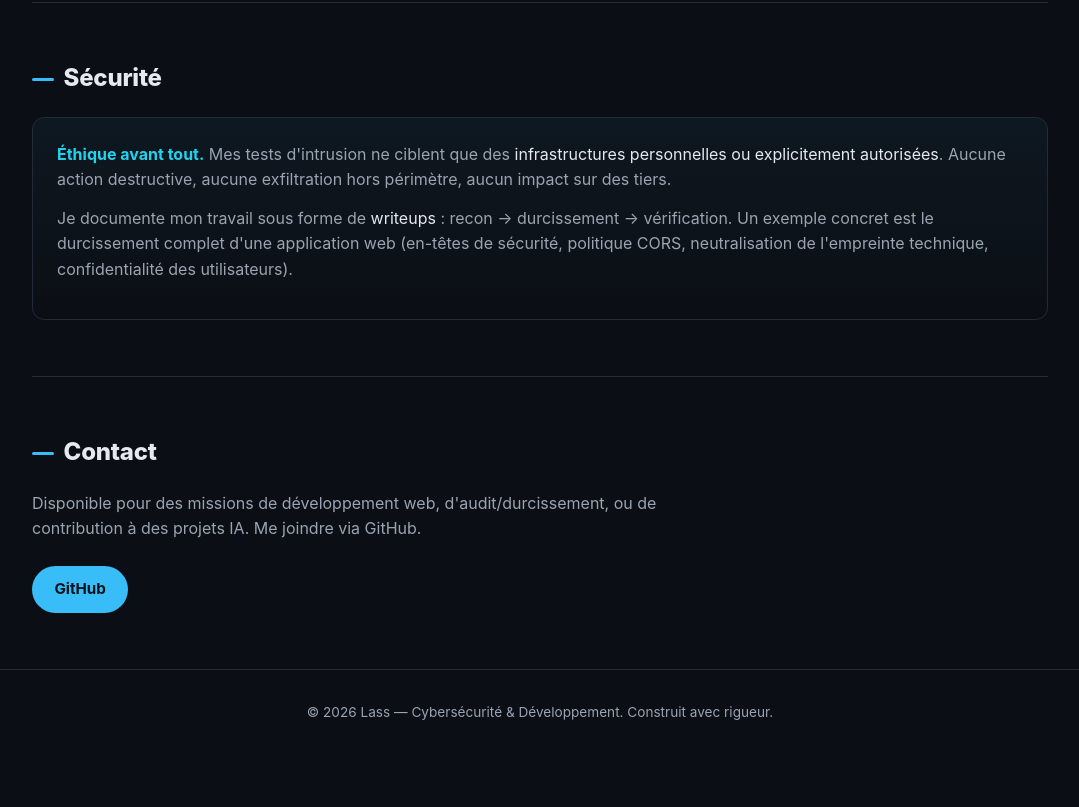
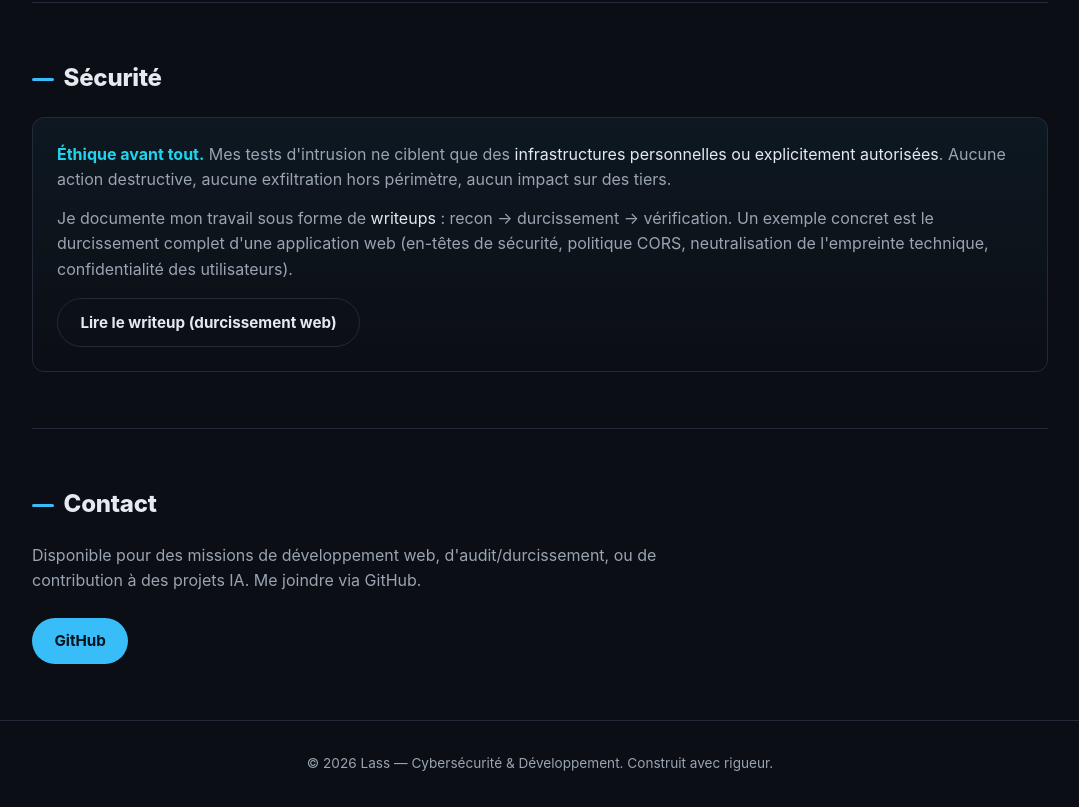
Before and after one commit to fantome2025/fantome2025.github.io, a plain HTML site: page index.html in a window 1280 px wide. Shown: the part 2139-2946 px from the top of the page, without its empty margins (100-1179 px from the left). Before the commit the page ends 2894 px from the top, so only its background shows below. Drawn offline with Linux system fonts and the light colour scheme.

Commit message:
Ajout writeup durcissement web + lien dans section Sécurité

```diff
--- a/index.html
+++ b/index.html
@@ -166,6 +166,9 @@
         (en-têtes de sécurité, politique CORS, neutralisation de l'empreinte technique,
         confidentialité des utilisateurs).
       </p>
+      <div class="security-links">
+        <a class="btn btn-ghost" href="writeup-hardening.md" target="_blank" rel="noopener" data-i18n="security.wplink">Lire le writeup (durcissement web)</a>
+      </div>
     </div>
   </section>
 
--- a/script.js
+++ b/script.js
@@ -51,6 +51,7 @@
       'security.title': 'Sécurité',
       'security.ethic': '<strong>Éthique avant tout.</strong> Mes tests d\'intrusion ne ciblent que des <em>infrastructures personnelles ou explicitement autorisées</em>. Aucune action destructive, aucune exfiltration hors périmètre, aucun impact sur des tiers.',
       'security.wp': "Je documente mon travail sous forme de <em>writeups</em> : recon → durcissement → vérification. Un exemple concret est le durcissement complet d'une application web (en-têtes de sécurité, politique CORS, neutralisation de l'empreinte technique, confidentialité des utilisateurs).",
+      'security.wplink': 'Lire le writeup (durcissement web)',
 
       'contact.title': 'Contact',
       'contact.text': "Disponible pour des missions de développement web, d'audit/durcissement, ou de contribution à des projets IA. Me joindre via GitHub.",
@@ -105,6 +106,7 @@
       'security.title': 'Security',
       'security.ethic': '<strong>Ethics first.</strong> My penetration tests only target <em>personal or explicitly authorized infrastructure</em>. No destructive actions, no out-of-scope exfiltration, no impact on third parties.',
       'security.wp': "I document my work as <em>writeups</em>: recon → hardening → verification. A concrete example is the complete hardening of a web application (security headers, CORS policy, technical fingerprint neutralization, user privacy).",
+      'security.wplink': 'Read the writeup (web hardening)',
 
       'contact.title': 'Contact',
       'contact.text': 'Available for web development, audit/hardening missions, or contributions to AI projects. Reach me via GitHub.',
--- a/style.css
+++ b/style.css
@@ -142,6 +142,7 @@ main { max-width: var(--maxw); margin: 0 auto; padding: 0 clamp(1rem, 4vw, 2rem)
 .security-note p { color: var(--text-muted); margin-bottom: 0.8rem; }
 .security-note strong { color: var(--accent-2); }
 .security-note em { color: var(--text); font-style: normal; }
+.security-links { margin-top: 1rem; }
 
 /* ===== Contact ===== */
 .contact-links { margin-top: 1.5rem; }
```
Also changed, not shown: 1 other file.
